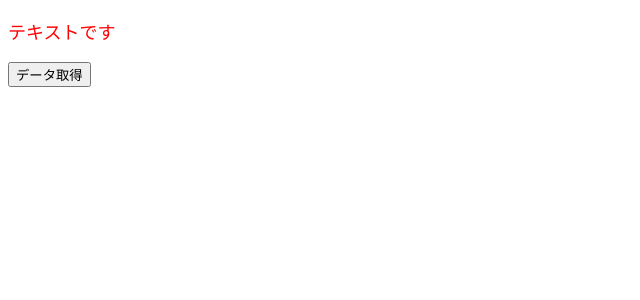
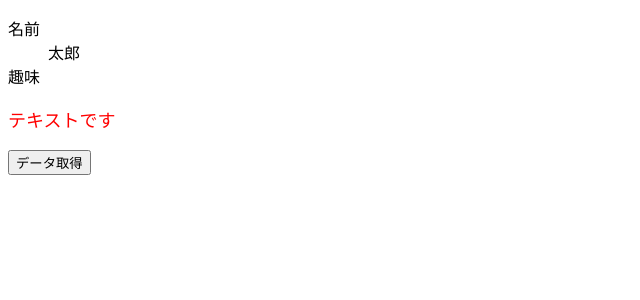
Before and after one commit to kbys1025/React-TypeScript-Lesson, a React (Create React App) app: page / in a window 1280 px wide. Shown: the top 300 px of the page, without its empty margins (0-640 px from the left). Built offline with nearby package versions, Linux system fonts and the light colour scheme.

Commit message:
オプショナルチェイニング

```diff
--- a/src/App.tsx
+++ b/src/App.tsx
@@ -4,6 +4,13 @@ import { Todo } from "./Todo";
 import "./styles.css";
 import { TodoType } from "./types/todo";
 import { Text } from "./Text";
+import { UserProfile } from "./UserProfile";
+import { User } from "./types/user";
+
+const user: User = {
+  name: "太郎"
+  // hobbies: ["映画", "ゲーム"]
+};
 
 export default function App() {
   const [todos, setTodos] = useState<Array<TodoType>>([]);
@@ -20,6 +27,7 @@ export default function App() {
   };
   return (
     <div className="App">
+      <UserProfile user={user} />
       <Text color="red" fontSize="18px" />
       <button onClick={onClickFetchData}>データ取得</button>
       {todos.map((todo) => (
--- /dev/null
+++ b/src/UserProfile.tsx
@@ -0,0 +1,18 @@
+import { VFC } from "react";
+import { User } from "./types/user";
+
+type Props = {
+  user: User;
+};
+
+export const UserProfile: VFC<Props> = (props) => {
+  const { user } = props;
+  return (
+    <dl>
+      <dt>名前</dt>
+      <dd>{user.name}</dd>
+      <dt>趣味</dt>
+      <dd>{user.hobbies?.join(" / ")}</dd>
+    </dl>
+  );
+};
--- /dev/null
+++ b/src/types/user.ts
@@ -0,0 +1,4 @@
+export type User = {
+  name: string;
+  hobbies?: Array<string>;
+};
```
